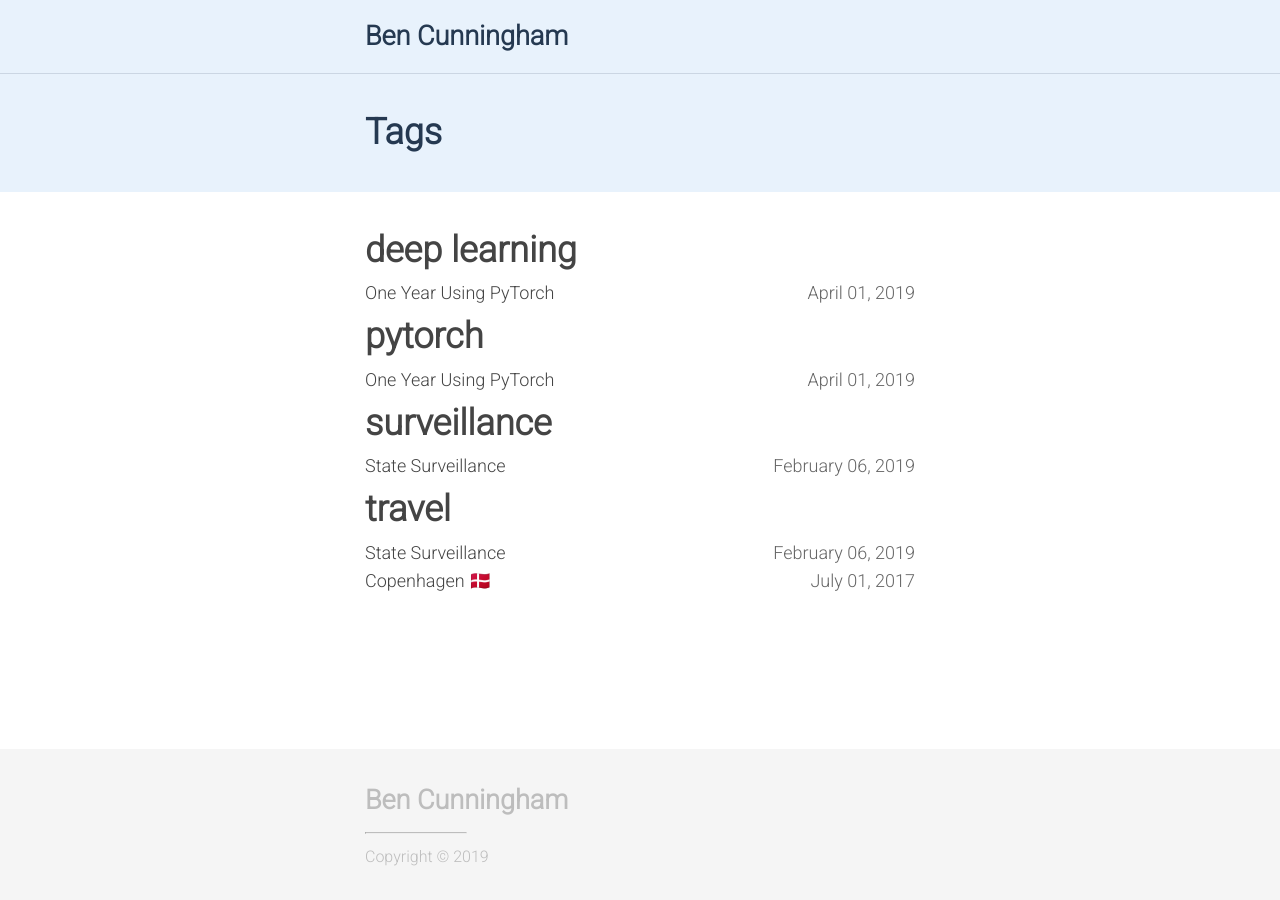
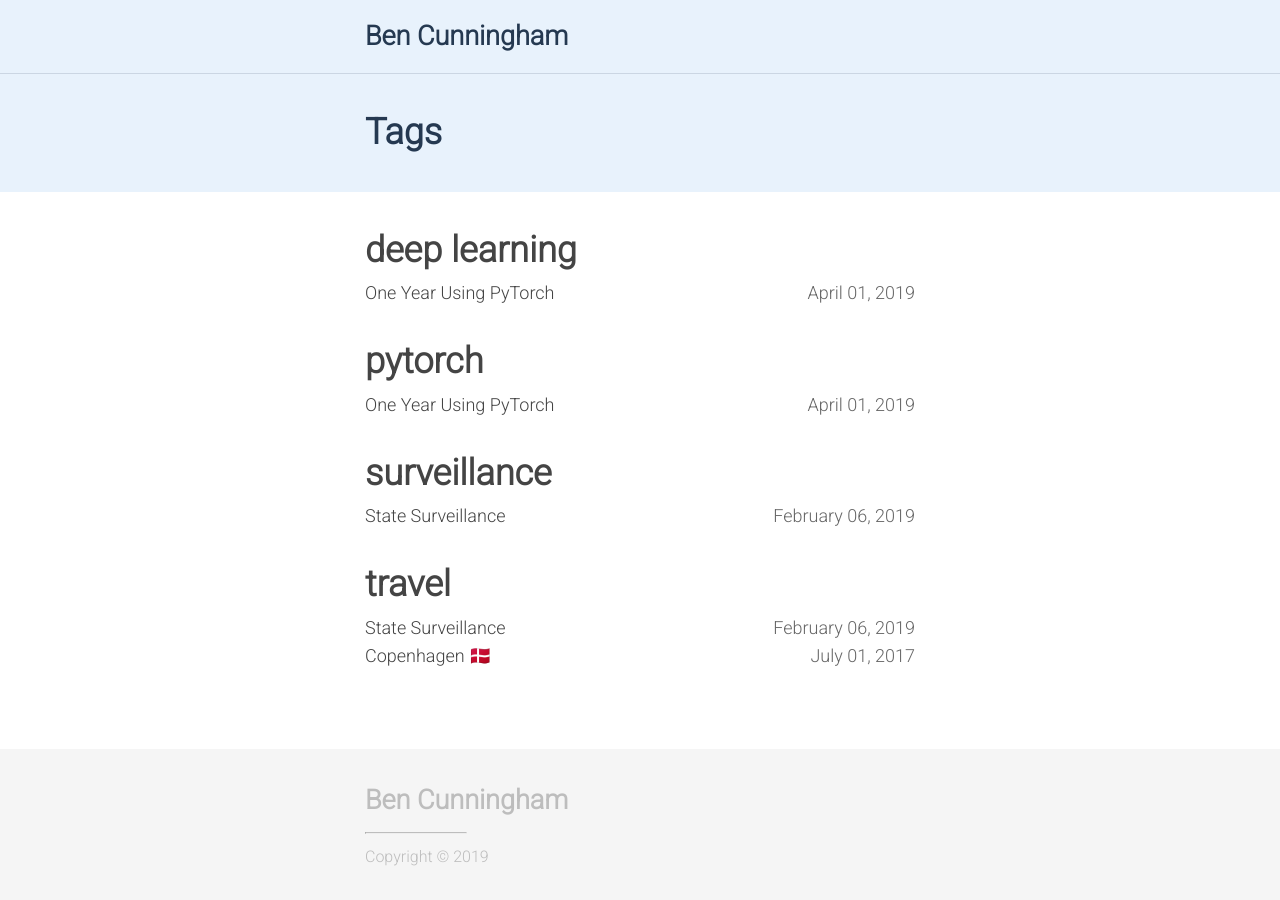
Before and after one commit to benjcunningham/benjcunningham.github.io, a Jekyll site: the page built from tags/index.html, in a window 1280 px wide. Built offline with Jekyll 4.4.1, drawn with Linux system fonts in a browser that asks for light colours.

Commit message:
Fix tag page spacing

```diff
--- a/_layouts/tags.html
+++ b/_layouts/tags.html
@@ -31,7 +31,7 @@ layout: default
 
 {% for tag in tags %}
 <h1 id="{{ tag }}">{{ tag }}</h2>
-<ul class="roll">
+<ul class="roll tag-roll">
 {% for post in site.posts %}
     {% if post.tags contains tag %}
     <li class="roll-item">
--- a/_sass/_layout.scss
+++ b/_sass/_layout.scss
@@ -51,3 +51,7 @@
 .home-intro a{
     text-decoration: underline;
 }
+
+.tag-roll {
+    margin-bottom: 25px;
+}
```
